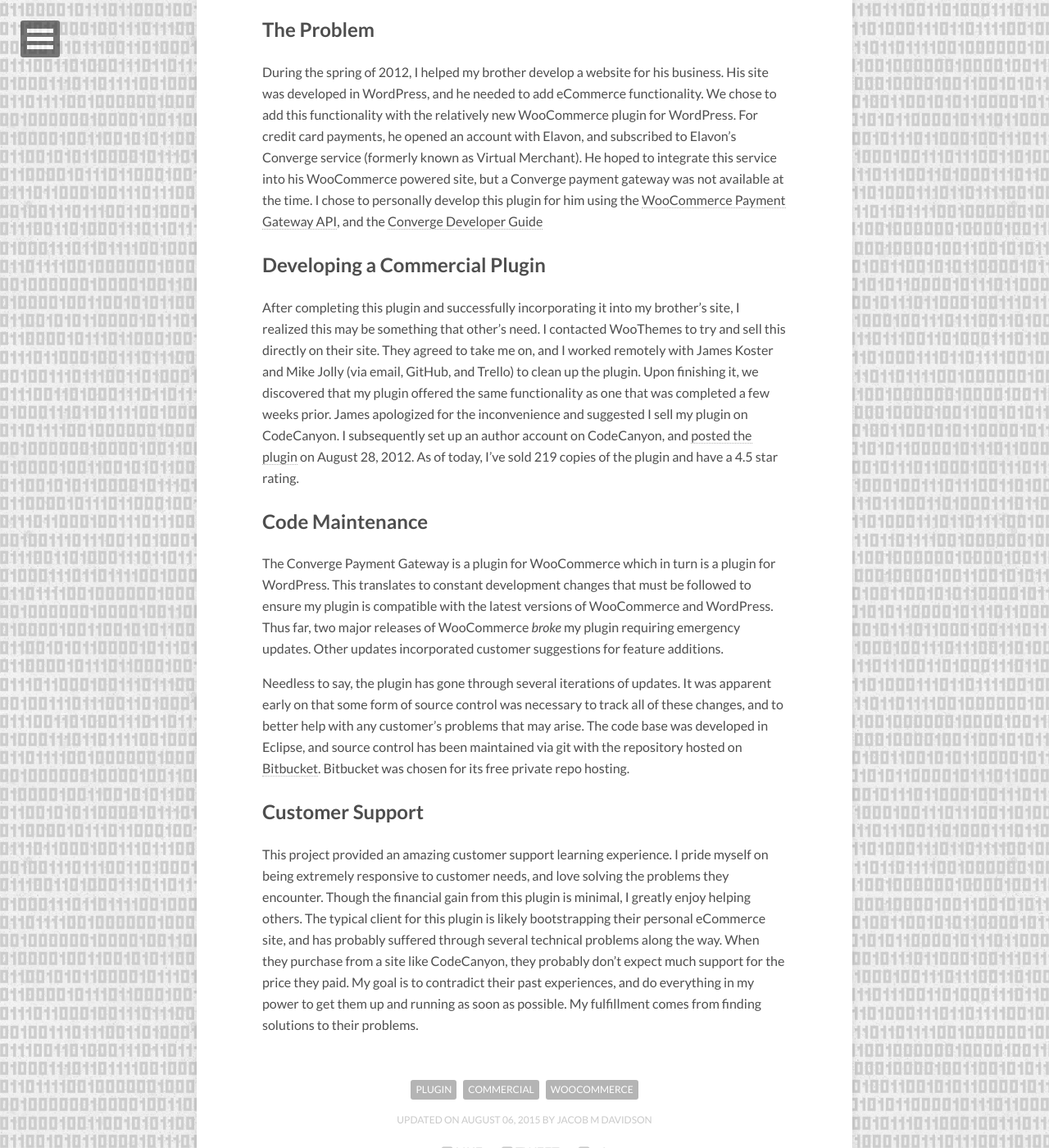
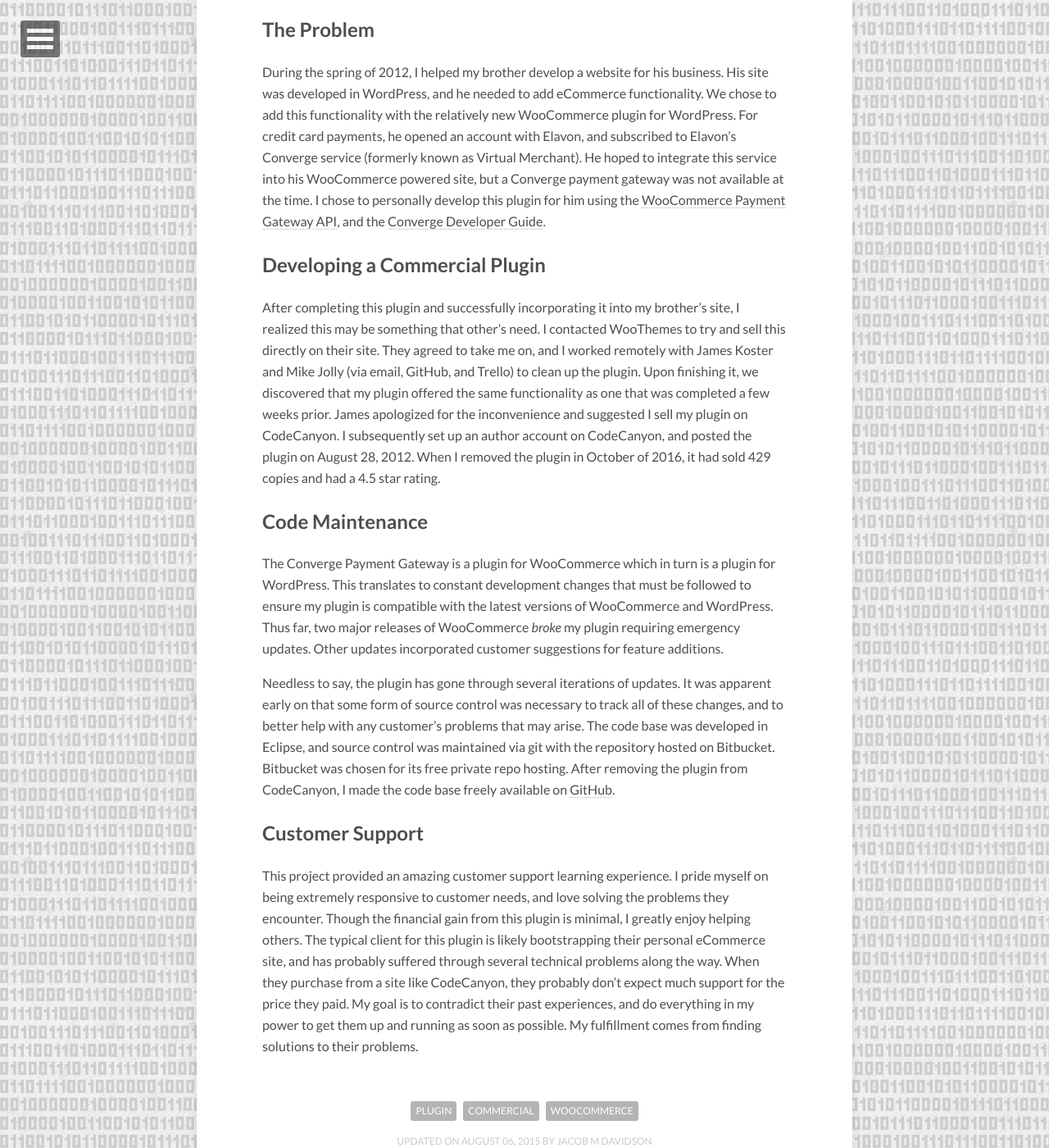
Before and after one commit to JacobMDavidson/JacobMDavidson.github.io, a Jekyll site: the page built from _posts/plugins/2015-08-06-converge.md, in a window 1280 px wide and 1400 px high, scrolled down 910 px. Shown: the whole window at 82% size. Built offline with Jekyll 4.4.1, drawn with Linux system fonts in a browser that asks for light colours; nearby versions of some CDN libraries.

```diff
--- a/_posts/plugins/2015-08-06-converge.md
+++ b/_posts/plugins/2015-08-06-converge.md
@@ -9,24 +9,22 @@ image:
   feature: converge/elavon_logo.png
 ---
 <figure style="text-align: center">
-  <a href="http://codecanyon.net/item/elavon-converge-payment-gateway-for-woocommerce/2894233">
     <img src="{{ site.url }}/images/converge/converge_payment_gateway.png" alt="">
-  </a>
 </figure>
 
 ## The Problem
 
-During the spring of 2012, I helped my brother develop a website for his business. His site was developed in WordPress, and he needed to add eCommerce functionality. We chose to add this functionality with the relatively new WooCommerce plugin for WordPress. For credit card payments, he opened an account with Elavon, and subscribed to Elavon's Converge service (formerly known as Virtual Merchant). He hoped to integrate this service into his WooCommerce powered site, but a Converge payment gateway was not available at the time. I chose to personally develop this plugin for him using the [WooCommerce Payment Gateway API](http://docs.woothemes.com/document/payment-gateway-api/), and the [Converge Developer Guide](https://www.myvirtualmerchant.com/VirtualMerchant/download/developerGuide.pdf)
+During the spring of 2012, I helped my brother develop a website for his business. His site was developed in WordPress, and he needed to add eCommerce functionality. We chose to add this functionality with the relatively new WooCommerce plugin for WordPress. For credit card payments, he opened an account with Elavon, and subscribed to Elavon's Converge service (formerly known as Virtual Merchant). He hoped to integrate this service into his WooCommerce powered site, but a Converge payment gateway was not available at the time. I chose to personally develop this plugin for him using the [WooCommerce Payment Gateway API](http://docs.woothemes.com/document/payment-gateway-api/), and the [Converge Developer Guide](https://www.myvirtualmerchant.com/VirtualMerchant/download/developerGuide.pdf).
 
 ## Developing a Commercial Plugin
 
-After completing this plugin and successfully incorporating it into my brother's site, I realized this may be something that other's need. I contacted WooThemes to try and sell this directly on their site. They agreed to take me on, and I worked remotely with James Koster and Mike Jolly (via email, GitHub, and Trello) to clean up the plugin. Upon finishing it, we discovered that my plugin offered the same functionality as one that was completed a few weeks prior. James apologized for the inconvenience and suggested I sell my plugin on CodeCanyon. I subsequently set up an author account on CodeCanyon, and [posted the plugin](http://codecanyon.net/item/elavon-converge-payment-gateway-for-woocommerce/2894233) on August 28, 2012. As of today, I've sold 219 copies of the plugin and have a 4.5 star rating.
+After completing this plugin and successfully incorporating it into my brother's site, I realized this may be something that other's need. I contacted WooThemes to try and sell this directly on their site. They agreed to take me on, and I worked remotely with James Koster and Mike Jolly (via email, GitHub, and Trello) to clean up the plugin. Upon finishing it, we discovered that my plugin offered the same functionality as one that was completed a few weeks prior. James apologized for the inconvenience and suggested I sell my plugin on CodeCanyon. I subsequently set up an author account on CodeCanyon, and posted the plugin on August 28, 2012. When I removed the plugin in October of 2016, it had sold 429 copies and had a 4.5 star rating.
 
 ## Code Maintenance
 
 The Converge Payment Gateway is a plugin for WooCommerce which in turn is a plugin for WordPress. This translates to constant development changes that must be followed to ensure my plugin is compatible with the latest versions of WooCommerce and WordPress. Thus far, two major releases of WooCommerce *broke* my plugin requiring emergency updates. Other updates incorporated customer suggestions for feature additions.
 
-Needless to say, the plugin has gone through several iterations of updates. It was apparent early on that some form of source control was necessary to track all of these changes, and to better help with any customer's problems that may arise. The code base was developed in Eclipse, and source control has been maintained via git with the repository hosted on [Bitbucket](https://bitbucket.org/?utm_source=bing&utm_medium=cpc&utm_term=bitbucket&utm_campaign=Bitbucket-US-ENG-Brand). Bitbucket was chosen for its free private repo hosting.
+Needless to say, the plugin has gone through several iterations of updates. It was apparent early on that some form of source control was necessary to track all of these changes, and to better help with any customer's problems that may arise. The code base was developed in Eclipse, and source control was maintained via git with the repository hosted on Bitbucket. Bitbucket was chosen for its free private repo hosting. After removing the plugin from CodeCanyon, I made the code base freely available on [GitHub](https://github.com/JacobMDavidson/Elavon-Payment-Gateway-for-WooCommerce).
 
 ## Customer Support
 
```
Also changed, not shown: _posts/websites/2015-08-05-civilpenet.md (+8 -10 lines), _posts/websites/2015-08-09-pelicensemanager.md (+3 -9 lines).
